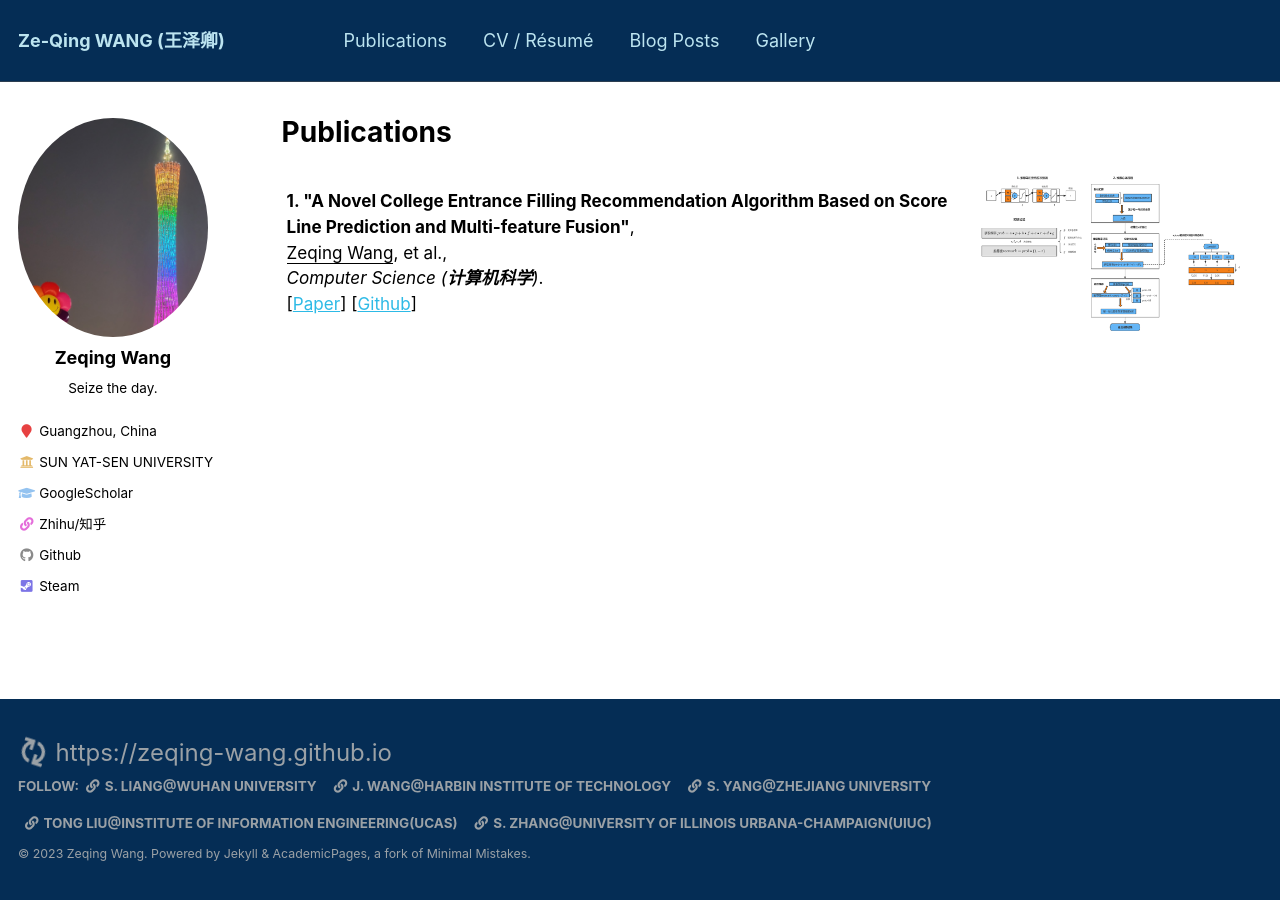
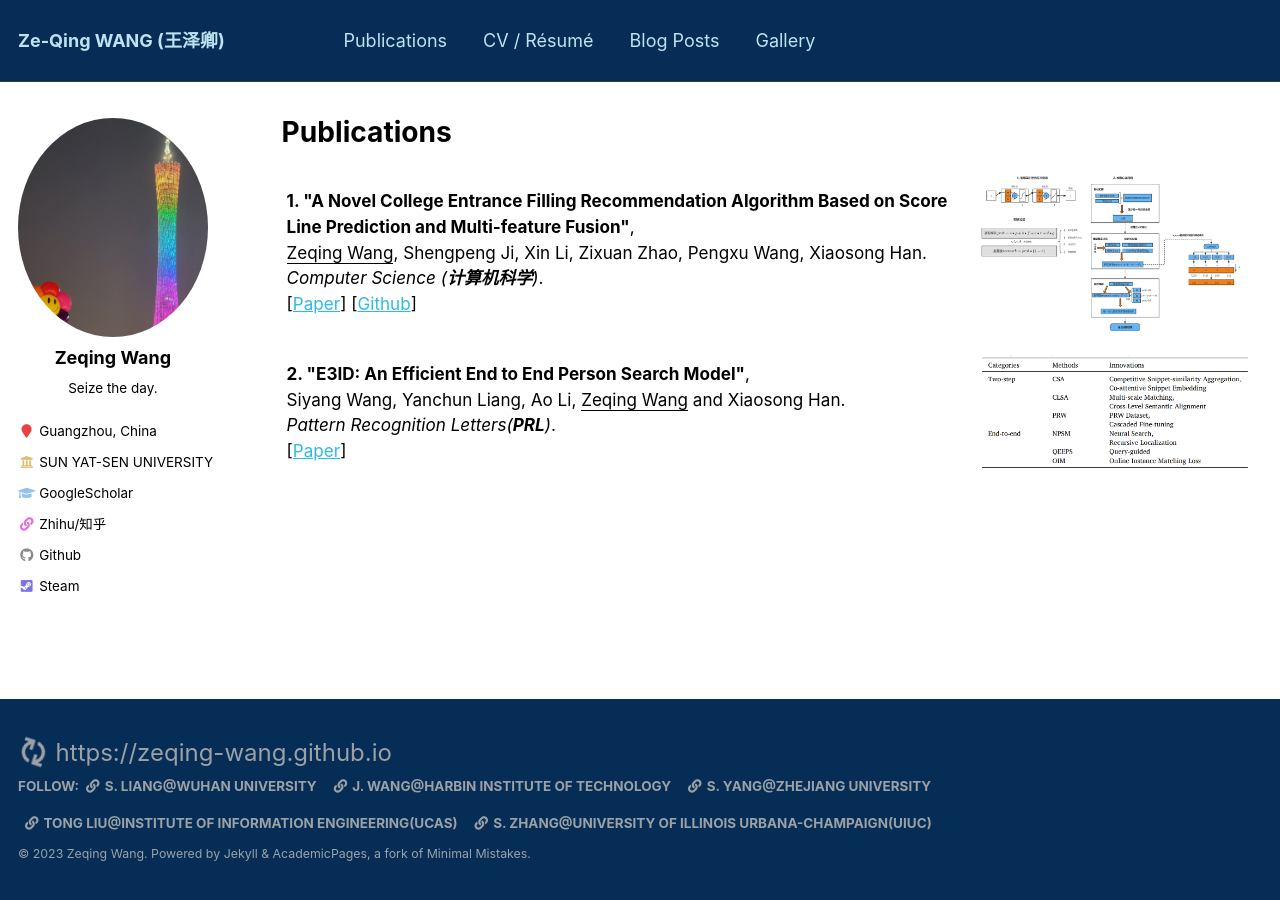
Before and after one commit to Zeqing-Wang/Zeqing-Wang.github.io, a Jekyll site: the page built from _pages/publications.md, in a window 1280 px wide. Built offline with Jekyll 4.4.1, drawn with Linux system fonts in a browser that asks for light colours.

Commit message:
add info

```diff
--- a/_pages/publications.md
+++ b/_pages/publications.md
@@ -20,7 +20,7 @@ author_profile: true
     <td style="padding:5px;width:70%;vertical-align:middle;border-right:none;border-bottom:none;">
       <b>1. "A Novel College Entrance Filling Recommendation Algorithm Based on Score Line Prediction and Multi-feature Fusion"</b>,
       <br>
-      <u>Zeqing Wang</u>, et al.,
+      <u>Zeqing Wang</u>, Shengpeng Ji, Xin Li, Zixuan Zhao, Pengxu Wang, Xiaosong Han.
       <br>
       <i>Computer Science (<b>计算机科学</b>)</i>.
       <br>
@@ -30,6 +30,23 @@ author_profile: true
     <td style="padding:10px;width:30%;vertical-align:middle;border-right:none;border-bottom:none;">
       <a href="/images/gaokao.png">
       <img src='/images/gaokao.png' width="300">
+      </a>
+    </td>
+  </tr>
+
+  <tr>
+    <td style="padding:5px;width:70%;vertical-align:middle;border-right:none;border-bottom:none;">
+      <b>2. "E3ID: An Efficient End to End Person Search Model"</b>,
+      <br>
+      Siyang Wang, Yanchun Liang, Ao Li, <u>Zeqing Wang</u> and Xiaosong Han.
+      <br>
+      <i>Pattern Recognition Letters(<b>PRL</b>)</i>.
+      <br>
+      [<a href="https://www.sciencedirect.com/science/article/pii/S0167865523003094">Paper</a>]
+    </td>
+    <td style="padding:10px;width:30%;vertical-align:middle;border-right:none;border-bottom:none;">
+      <a href="/images/e3id.png">
+      <img src='/images/e3id.png' width="300">
       </a>
     </td>
   </tr>
```
Also changed, not shown: _pages/cv.md (+1 -1 lines), images/e3id.png (added).
